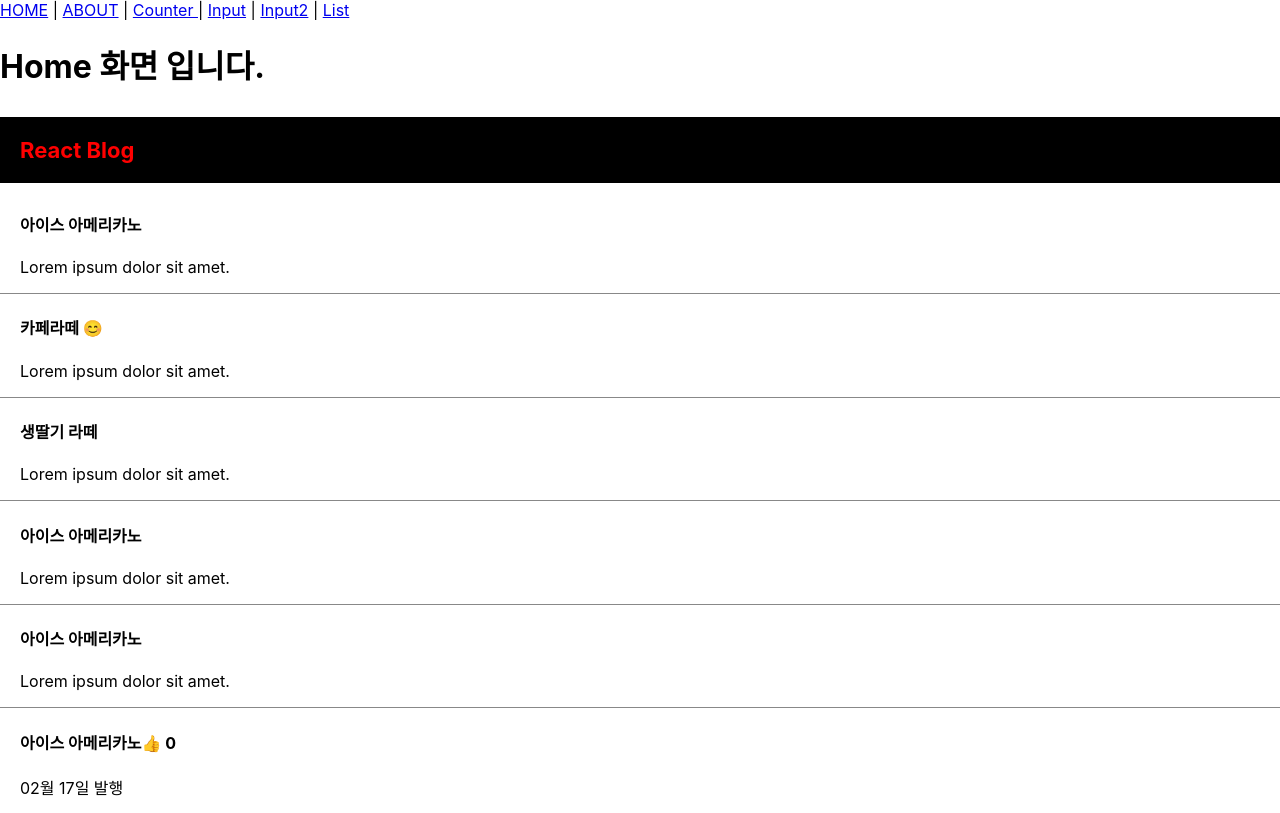
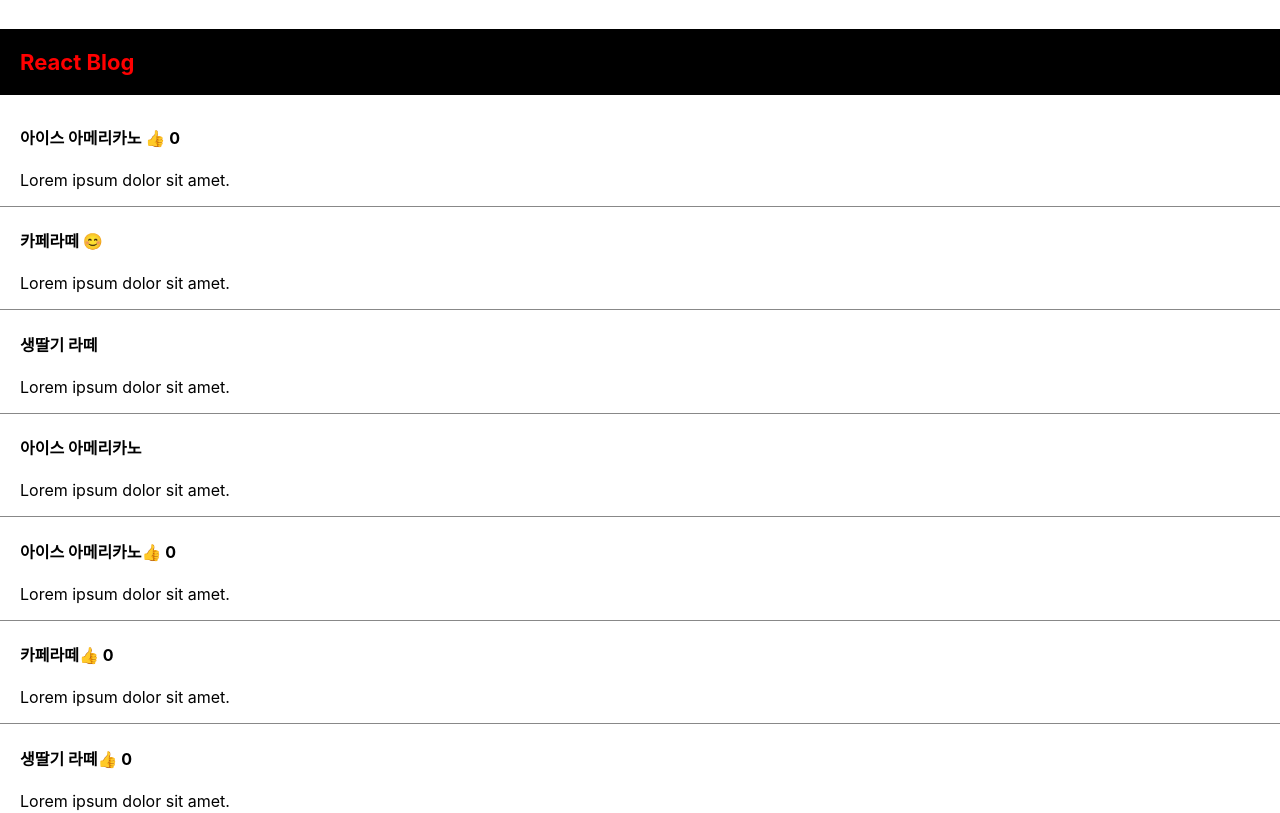
Before and after one commit to lightup-jin/react, a React (Create React App) app: page / in a window 1280 px wide. Shown: the top 813 px of the page. Built offline with nearby package versions, Linux system fonts and the light colour scheme.

Commit message:
⚡️ like버튼 개별/리스트 클릭 수정

```diff
--- a/src/App.js
+++ b/src/App.js
@@ -6,66 +6,19 @@
 import logo from './logo.svg';
 import './App.css';
 import { useState } from 'react';
-import Menu from './pages/Menu';
 import React from "react";
 import {Routes, Route, Link} from "react-router-dom";
-import About from './pages/About'
-import Counter from './pages/Couter';
-import Input from './pages/Input';
-import Input2 from './pages/Input2';
-import List from './pages/List';
+
 
 function App() {
-  // 자료 잠깐 저장할 때 는 변수 사용 (let, var, const)
-  let post = '은행동 점심 추천';
   let id = 'id변수';
-  // 1. import{useState}
-  // 2. useState(보관할 자료)
-  // 3. let[작명, 작명]
-  // a : state에 보관해둔 자료
-  // b : state 변경을 도와주는 함수
-
-  // 새로운 문법을 배웠으면 그게 왜 필요한지, 차이점이 뭔지에 대해 생각 해봐야함
-  // state를 사용하는 html은 값이 바뀌면 자동으로 재랜더링 됨.
-  // => state 변동시 자동으로 html에 반영되게 만들고 싶을 때 사용한다.
-  // * 자주 변경 되는 html 부문은 state로 만들어 놓기 *
-  // Array에서 인덱싱 번호로 원하는 값만 보이게 하기
   let [title, content] = useState(['아이스 아메리카노', '카페라떼', '생딸기 라떼', '초코라떼']);
-  // 사이트 로고처럼 잘 바뀌지 않는 값은 굳이 state를 사용할 필요 없음. (변수 또는 하드코딩)
   let [logo, setLogo] = useState('React Blog');
-  let [like, plus] = useState([0,0,0,0,0]);;
+  let [like, plus] = useState(0);
+  let [likes, plusList] = useState([0,0,0,0,0]);
   let [bread] = useState('소금빵');
 
-  // Javascript Destructuring 문법 (오른쪽 왼쪽 형태 맞춤으로 값 할당)
-  // Array 자료 : 여러가지 자료를 한 곳에 보관하고 싶을 때 사용
-  let num = [1,2];
-  // let a = num[0];
-  // let b = num[1];
-  let [a, b] = [1, 2];
-  // Array에서 원하는 자료를 뽑는 문법
 
-  // map() 함수 : Array의 갯수만큼 함수안의 코드를 실행 해준다
-  // 콜백 함수 : 소활호 안에 들어가는 함수
-  [1,2,3].map(function(a){
-    // 함수의 파라미터는 array 안에 있는 자료
-    // return에 뭐 적으면 array로 담아준다
-    return '142424'
-    console.log(a)
-  })
-
-  // Vanilla JS Code
-  // document.querySelector('h1').innerHTML = post;
-
-  // 함수 : 긴 Javascript 코드를 한 단어로 묶어주는 문법
-  // state 변경은 등호로 하지 않는다.
-
-  // 더러운 HTML 코드를 한 단어로 축약하고 싶을 때 사용
-  // Component 만들기 다른 함수 바깥에 함수 만들기 & 대문자
-  // return() 안에 html담기
-  // return 안에서는 하나의 태그로 시작해서 하나의 태그로 끝나야 한다
-  // 두개의 div를 병렬적으로 넣으면 안됨
-  // 오른쪽에 state변경 함수는 앞에 set을 붙여서 작명하는게 일반적인 관습. (필수 X)
-  // UI의 현재 상태를 state로 저장 => 형식은 자유(모달창 상태만 표현 가능하면 됨)
   let [modal, setModal] = useState(false);
   function Modal() {
     return (
@@ -92,31 +45,14 @@ function App() {
 
   return (
     <div className="App">
-      <nav>
-        <Link to="/">HOME</Link> | <Link to="/about">ABOUT</Link> | <Link to="/counter">Counter </Link>
-        | <Link to="/input">Input</Link> | <Link to="/input2">Input2</Link> | <Link to="/list">List</Link>
-        {/* <a href="">HOME</a> */}
-      </nav>
-      {/*
-      react router DOM install : npm install react-router-dom
-      Routes: Route의 묶음
-      브라우저가 바뀔 때 마다 어떤 Component를 Mapping해서 보여줄건지 정의
-      */}
-      <Routes>
-        <Route path='/' element={<Menu/>}></Route>
-        {/* About이라는 리액트 컴포넌트 호출 */}
-        <Route path='/about' element={<About/>}></Route>
-        <Route path='/about' element={<About/>}></Route>
-        <Route path='/counter' element={<Counter/>}></Route>
-        <Route path='/input' element={<Input/>}></Route>
-        <Route path='/input2' element={<Input2/>}></Route>
-        <Route path='/list' element={<List/>}></Route>
-      </Routes>
       <div id={id}>
         <h4 className='black-nav' style={{color: 'red', fontSize : '22px'}}>{logo}</h4>
       </div>
+
       <div className="list">
-        <h4>{title[0]}</h4>
+        <h4>{title[0]} <span onClick={()=>{
+          plus(like + 1)
+        }}>👍</span> {like}</h4>
         <p>Lorem ipsum dolor sit amet.</p>
       </div>
       <div className="list">
@@ -139,38 +75,18 @@ function App() {
         <p>Lorem ipsum dolor sit amet.</p>
       </div>
       <Index/>
-      {
-        modal == true ? <Modal/> : null
-      }
-      <Index/>
-      {/* React Component
-        어떤걸 컴포넌트로 만들면 좋은가?
-        1. 반복적인 html 축약할 때
-        2. 큰 페이지들
-        3. 자주 변경되는 HTML UI
-      */}
-
-      {/* <Modal></Modal> */}
-      {
-        // HTML 중간에 조건문 쓰려면 삼항= 연산자"로 작성 해야함.
-        // 조건식 ? 참일 때 실행 코드 : 거짓일 때 실행 코드
-        // 1 == 2 ? '맞음' : '아님'
-        // modal == true ? <Modal/> : null
-      }
 
       {
-        // 두번째 파라미터는 반복문이 돌 때 마다 0부터 1씩 증가하는 정수
         title.map(function(a, i){
           return (
             <div className="list">
-              {/* <h4>{a}</h4> */}
               <h4>{title[i]}
               <span onClick={()=>{
-                let copy = [...like];
-                copy[i] = copy[i] + 1;
-                plus(copy);
-              }}>👍</span> {like[i]}</h4>
-              <p>02월 17일 발행</p>
+                let copy = [...likes];
+                copy[i] = copy[i] +  1;
+                plusList(copy);
+              }}>👍</span> {likes[i]}</h4>
+              <p>Lorem ipsum dolor sit amet.</p>
             </div>
           )
         })
```
